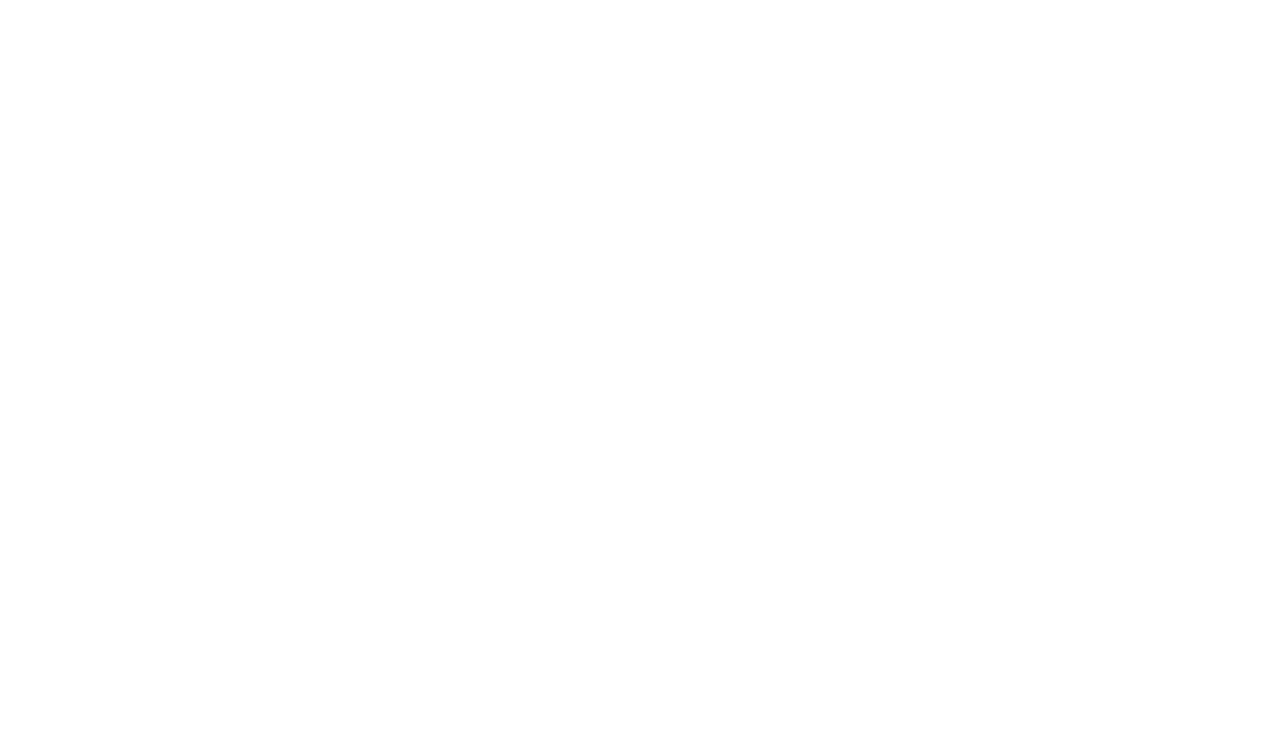
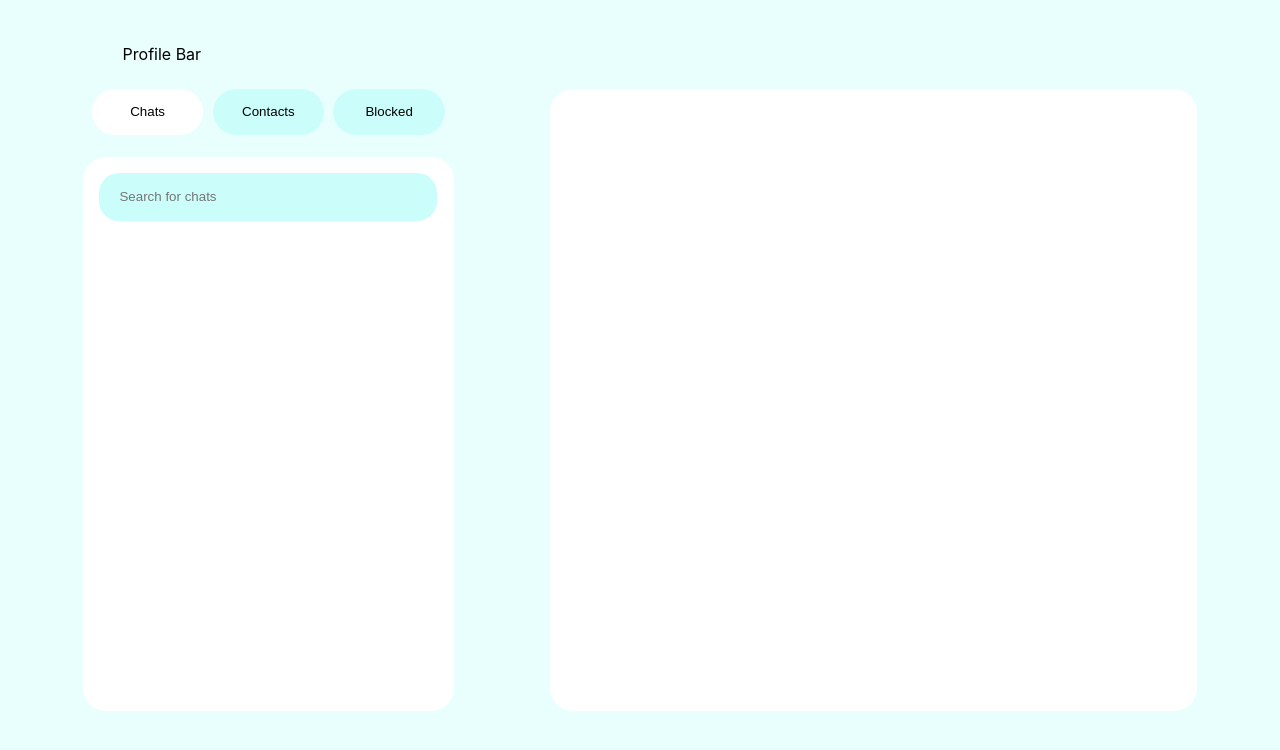
Before and after one commit to VisShon/IIITDChat, a React (Create React App) app in the folder client/: page / in a window 1280 px wide. Shown: the top 750 px of the page. Built offline with nearby package versions, Linux system fonts and the light colour scheme; sample sign-in values are in the browser's storage.

Commit message:
add homepage and its components

```diff
--- a/client/src/App.css
+++ b/client/src/App.css
@@ -1,38 +1,17 @@
-.App {
-  text-align: center;
+#homeGrid{
+  display: grid;
+  grid-template-rows: 1fr 1fr 14fr 2fr ;
+  grid-template-columns: 2fr 9fr 18fr 2fr;
+
+  /* column-gap: 4rem; */
+  min-width: 100%;
+  min-height: 100%;
+
+  background-color: #E9FFFE;
 }
+#profileBar{
+  grid-row: 2/3;
+  grid-column: 2/3;
 
-.App-logo {
-  height: 40vmin;
-  pointer-events: none;
+  padding-left: 40px;
 }
-
-@media (prefers-reduced-motion: no-preference) {
-  .App-logo {
-    animation: App-logo-spin infinite 20s linear;
-  }
-}
-
-.App-header {
-  background-color: #282c34;
-  min-height: 100vh;
-  display: flex;
-  flex-direction: column;
-  align-items: center;
-  justify-content: center;
-  font-size: calc(10px + 2vmin);
-  color: white;
-}
-
-.App-link {
-  color: #61dafb;
-}
-
-@keyframes App-logo-spin {
-  from {
-    transform: rotate(0deg);
-  }
-  to {
-    transform: rotate(360deg);
-  }
-}
--- a/client/src/App.js
+++ b/client/src/App.js
@@ -1,9 +1,11 @@
 import './App.css';
 import { Navigate } from "react-router-dom";
-import { useEffect } from 'react';
+import { useEffect, useState } from 'react';
 import axios from 'axios';
+import PrimaryWindow from './PrimaryWindow';
+import SecondaryWindow from './SecondaryWindow';
 
-function App() {
+function App(props) {
 
   // useEffect( () => {
   //   axios.get("/api/test", {
@@ -18,12 +20,9 @@
   return (
     <>
     <div id="homeGrid">
-      <div id="profileBar"></div>
-      <div id='primaryWindow'>
-        <div id='topNavBar'></div>
-        <div id="topActionBar"></div>
-      </div>
-      <div id='secondaryWindow'></div>
+      <div id="profileBar">Profile Bar</div>
+      <PrimaryWindow section={props.section}/>
+      <SecondaryWindow />
     </div>
     </>
   );
--- a/client/src/Login.css
+++ b/client/src/Login.css
@@ -68,7 +68,7 @@
 }
 .loginFormInput:focus{
     outline: none;
-    background-color: #76DAD5;
+    background-color: #B2F9F5;
 }
 #submitBtn{
     margin-top: 46px;
@@ -92,11 +92,11 @@
 #submitBtn:hover{
     cursor: pointer;
     transition: all 0.2s ease-in-out;
-    background-color: #65bdb9;
+    background-color: #58bfba;
 }
 #submitBtn:active{
     transition: none;
-    background-color: #56a19d;
+    background-color: #48aea9;
     box-shadow: #000000 inset 1px 1px 5px;
 }
 
--- /dev/null
+++ b/client/src/PrimaryWindow.css
@@ -0,0 +1,54 @@
+#primaryWindowWrapper{
+    grid-column: 2/3;
+    grid-row: 3/4;
+
+    display: grid;
+    grid-template-rows: 1fr 11fr;
+
+    min-width: 100%;
+}
+#topNavBar{
+    /* min-width: 100% ; */
+    display: flex;
+    justify-content: space-evenly;
+
+    grid-row: 1/2;
+}
+#primaryWindow{
+    margin-top: 1rem;
+    grid-row: 2/3;
+
+    background-color: #ffffff;
+    border-radius: 23px;
+
+    min-width: 100%;
+    display: grid;
+    grid-template-rows: 1fr 1fr 4fr;
+}
+
+.sectionButton{
+    width: 30%;
+    height: 46px;
+    background-color: #CBFEFB;
+    border-style: none;
+    border-radius: 23px;
+}
+.sectionButton:hover{
+    background-color: #a3e6e1;
+}
+.sectionButton:active{
+    background-color: #8ad4cf;
+    box-shadow: #000000 inset 1px 1px 5px;
+}
+
+.whiteButton{
+    background-color: #ffffff;
+}
+.whiteButton:hover{
+    background-color: #f0f0f0;
+}
+.whiteButton:active{
+    background-color: #d5d5d5;
+    box-shadow: #000000 inset 1px 1px 5px;
+
+}
--- /dev/null
+++ b/client/src/PrimaryWindow.js
@@ -0,0 +1,24 @@
+import "./PrimaryWindow.css";
+import SearchBar from "./SearchBar";
+import { useState } from "react";
+
+export default function PrimaryWindow(){
+    const [section, setSection] = useState("chats");
+
+    return(
+        <>
+        <div id="primaryWindowWrapper">
+            <div id="topNavBar">
+                <button className={section=="chats"?"sectionButton whiteButton":"sectionButton"} id="chatsBtn">Chats</button>
+                <button className={section=="contacts"?"sectionButton whiteButton":"sectionButton"}  id="contactsBtn">Contacts</button>
+                <button className={section=="blocked"?"sectionButton whiteButton":"sectionButton"}  id="blockedBtn">Blocked</button>
+            </div>
+
+            <div id="primaryWindow">
+                <SearchBar target={section} />
+
+            </div>
+        </div>
+        </>
+    );
+}
--- /dev/null
+++ b/client/src/SearchBar.css
@@ -0,0 +1,23 @@
+#searchWrapper{
+    display: flex;
+    justify-content: center;
+
+    min-width: 100%;
+    grid-row: 1/2;
+}
+.inputBox{
+    border-style: none;
+    background-color: #CBFEFB;
+    border-radius: 20px;
+}
+.inputBox:focus{
+    outline: none;
+    background-color: #a1deda;
+}
+#searchInputBox{
+    width: 85%;
+    height: 46px;
+
+    margin-top: 1rem;
+    padding-left: 20px;
+}
--- /dev/null
+++ b/client/src/SearchBar.js
@@ -0,0 +1,13 @@
+import { useState } from "react";
+import "./SearchBar.css";
+
+export default function SearchBar(props){
+    const [target, setTarget] = useState(props.target);
+    return(
+        <>
+        <div id="searchWrapper">
+            <input className="inputBox" id="searchInputBox" placeholder={"Search for "+props.target}/>
+        </div>
+        </>
+    );
+}
--- /dev/null
+++ b/client/src/SecondaryWindow.js
@@ -0,0 +1,11 @@
+import "./SecondaryWindow.css";
+
+export default function SecondaryWindow(){
+    return(
+        <>
+        <div id="secondaryWindow">
+
+        </div>
+        </>
+    );
+}
--- a/client/src/index.js
+++ b/client/src/index.js
@@ -17,6 +17,8 @@
   <BrowserRouter>
     <Routes>
       <Route path="/" element={<App />} />
+      <Route path="/contacts" element={<App section="contacts"/>} />
+      <Route path="/blocked" element={<App section="blocked"/>} />
       <Route path="/login" element={<Login />} />
     </Routes>
   </BrowserRouter>,
```
